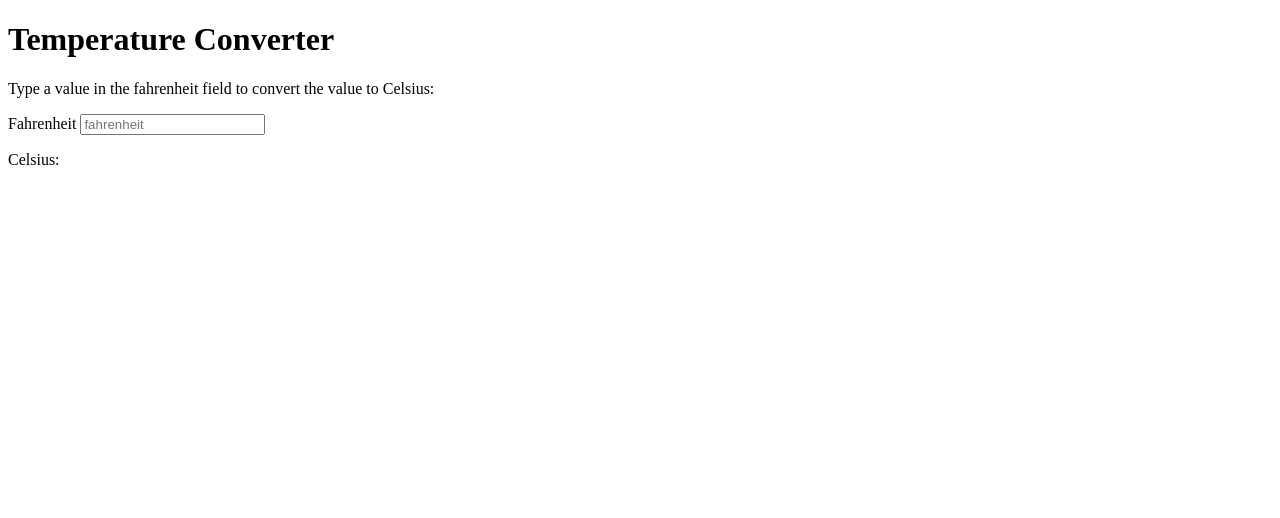
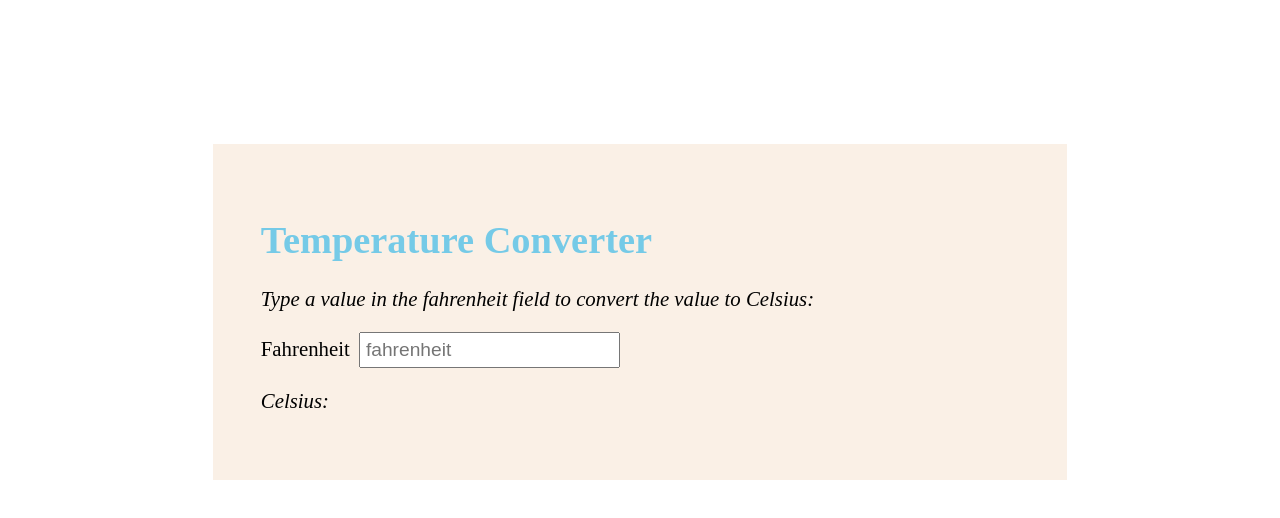
Before and after one commit to Gurnav224/kelvin_weather_app, a plain HTML site: page index.html in a window 1280 px wide. Drawn offline with Linux system fonts and the light colour scheme; files that its build step writes are made by us from their sources; the site is published under a folder, as on GitHub Pages, so addresses that start at the root find nothing.

Commit message:
weather_app

```diff
--- a/index.html
+++ b/index.html
@@ -5,7 +5,7 @@
     <meta http-equiv="X-UA-Compatible" content="IE=edge">
     <meta name="viewport" content="width=device-width, initial-scale=1.0">
     <title>Fahrenheit to celsius temperature Converter</title>
-    <link rel="stylesheet" href="/css/style.css">
+    <link rel="stylesheet" href="cgitss/style.css">
 </head>
 
 <body>
```
